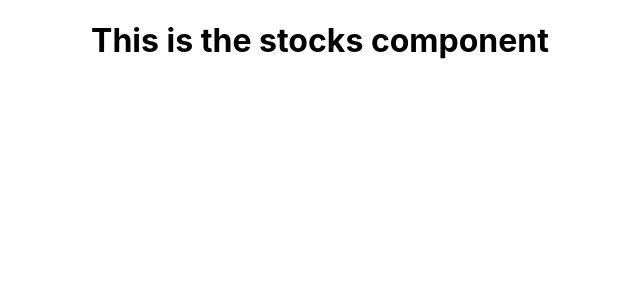
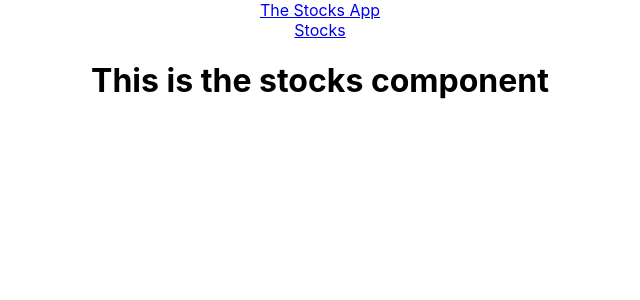
Before and after one commit to jakekaplan95/reactrouter.github.io, a React (Create React App) app in the folder reactrouter/: page / in a window 1280 px wide. Shown: the top 300 px of the page, without its empty margins (320-960 px from the left). Built offline with nearby package versions, Linux system fonts and the light colour scheme.

Commit message:
nav added, functioning

```diff
--- a/reactrouter/src/App.js
+++ b/reactrouter/src/App.js
@@ -5,10 +5,12 @@ import {Route} from "react-router-dom";
 import Stocks from "./pages/stocks";
 import Main from "./pages/main";
 import About from "./pages/about";
+import Nav from "./components/nav";
 
 function App() {
   return (
     <div className="App">
+      <Nav/>
       <Route path="/">
         <Main />
       </Route>
```
